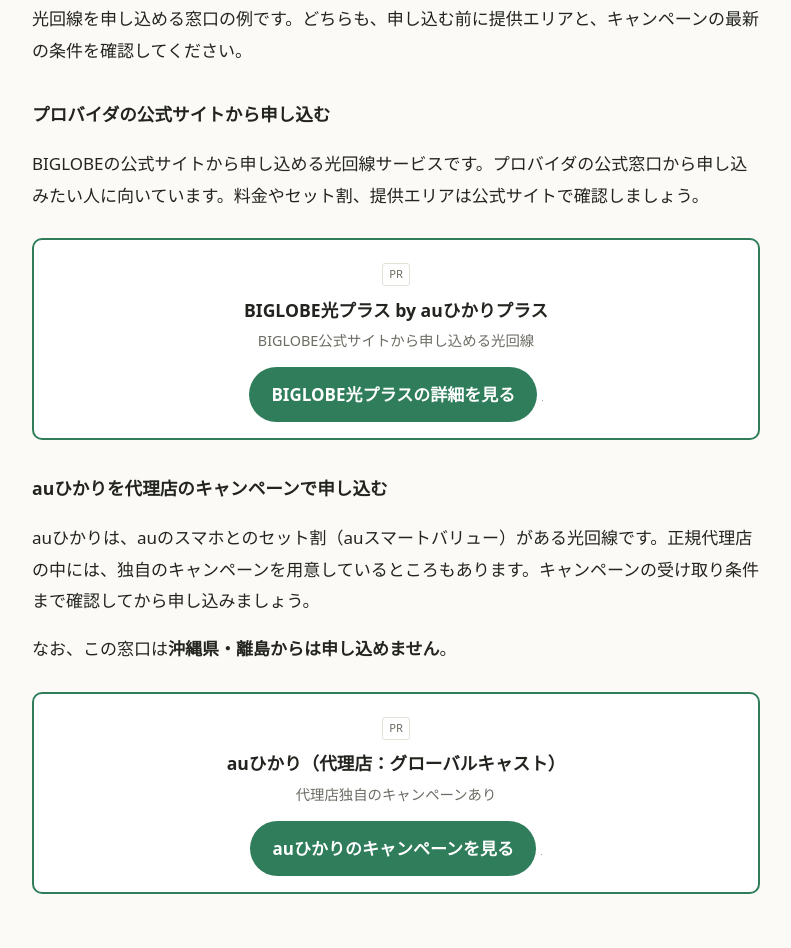
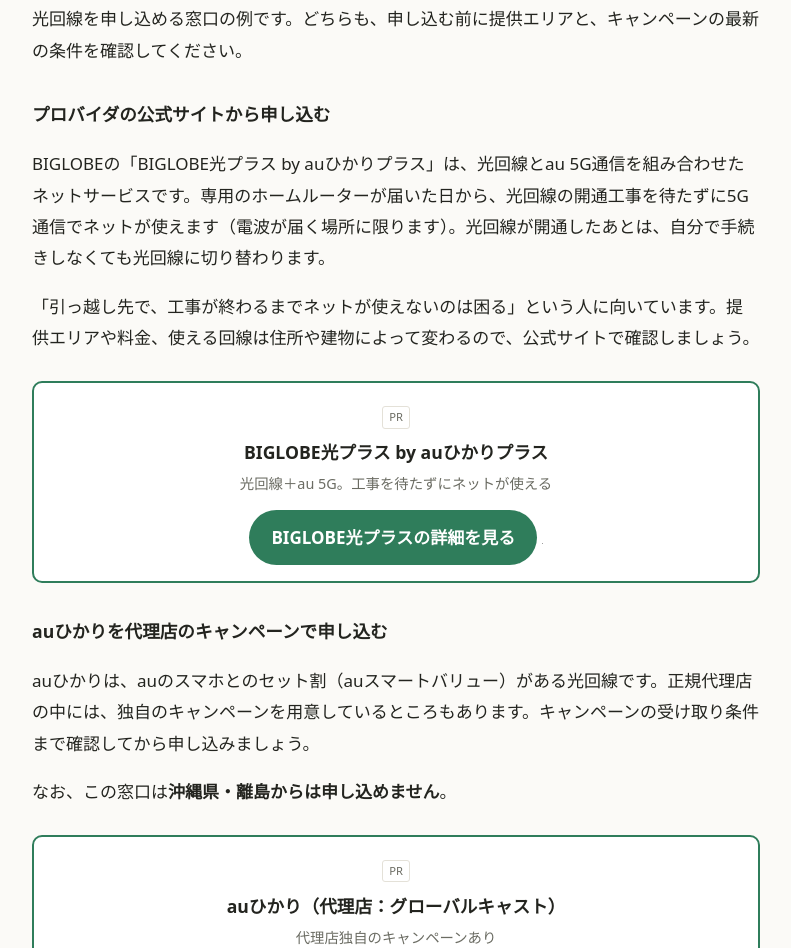
Before and after one commit to kilo-cw/kotei-hi-blog, an Astro site: page /posts/hikari-kaisen-erabikata in a window 1280 px wide. Shown: the part 3100-4048 px from the top of the page, without its empty margins (244-1035 px from the left). Built offline with nearby package versions, Linux system fonts and the light colour scheme; Astro itself is replaced by a stand-in of ours; grey boxes are pictures that could not be loaded.

Commit message:
BIGLOBE光プラスの説明をPR文に基づいて具体化
Co-Authored-By: Claude Opus 5.5 <noreply@anthropic.com>
Claude-Session: https://claude.ai/code/session_016eH7XVHB2XNG2kWDnVPBQj

```diff
--- a/src/content/posts/hikari-kaisen-erabikata.mdx
+++ b/src/content/posts/hikari-kaisen-erabikata.mdx
@@ -82,7 +82,9 @@ draft: false
 
 ### プロバイダの公式サイトから申し込む
 
-BIGLOBEの公式サイトから申し込める光回線サービスです。プロバイダの公式窓口から申し込みたい人に向いています。料金やセット割、提供エリアは公式サイトで確認しましょう。
+BIGLOBEの「BIGLOBE光プラス by auひかりプラス」は、光回線とau 5G通信を組み合わせたネットサービスです。専用のホームルーターが届いた日から、光回線の開通工事を待たずに5G通信でネットが使えます（電波が届く場所に限ります）。光回線が開通したあとは、自分で手続きしなくても光回線に切り替わります。
+
+「引っ越し先で、工事が終わるまでネットが使えないのは困る」という人に向いています。提供エリアや料金、使える回線は住所や建物によって変わるので、公式サイトで確認しましょう。
 
 <AffiliateBox id="biglobe_hikari_plus" />
 
--- a/src/data/programs.ts
+++ b/src/data/programs.ts
@@ -51,12 +51,12 @@ export const PROGRAMS: Record<string, Program> = {
   biglobe_hikari_plus: {
     name: 'BIGLOBE光プラス by auひかりプラス',
     category: 'ネット',
-    catch: 'BIGLOBE公式サイトから申し込める光回線',
+    catch: '光回線＋au 5G。工事を待たずにネットが使える',
     cta: 'BIGLOBE光プラスの詳細を見る',
     url: 'https://px.a8.net/svt/ejp?a8mat=4BGNCH+NTN0A+B4+2Z68LU',
     pixel: 'https://www11.a8.net/0.gif?a8mat=4BGNCH+NTN0A+B4+2Z68LU',
-    reward: '（A8のプログラム詳細で確認）',
-    checkedAt: '2026-11-17',
+    reward: '新規 7,500円／転用・事業者変更 3,690円',
+    checkedAt: '2026-11-20',
   },
   hoken_minaoshi_honpo: {
     name: '保険見直し本舗',
```
Also changed, not shown: docs/a8-programs.md (+8 -0 lines).
